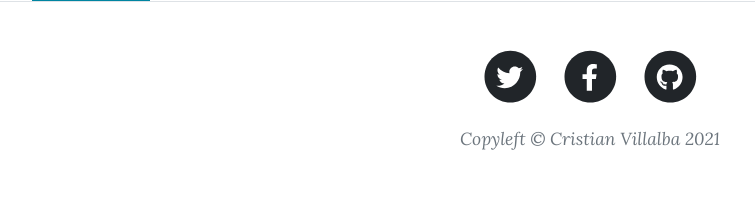
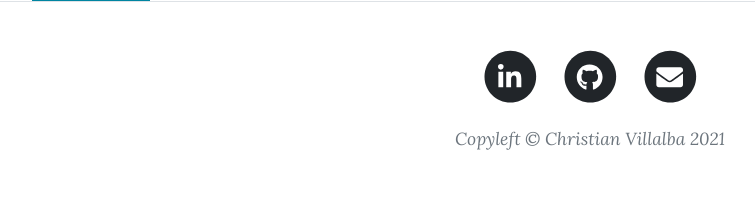
Before and after one commit to ChristianVillalba/social_media, a Django app: page /accounts/signup/ in a window 1280 px wide. Shown: the part 1155-1355 px from the top of the page, without its empty margins (50-805 px from the left). Run offline with Django 3.2, Linux system fonts and the light colour scheme; some libraries are stand-ins or nearby versions.

Commit message:
adds social links

```diff
--- a/socialsite/templates/base.html
+++ b/socialsite/templates/base.html
@@ -75,31 +75,31 @@
         <div class="col-md-10 col-lg-8 col-xl-7">
           <ul class="list-inline text-center">
             <li class="list-inline-item">
-              <a href="#!">
+              <a href="https://www.linkedin.com/in/christian-villalba-2233ab206/">
                 <span class="fa-stack fa-lg">
                   <i class="fas fa-circle fa-stack-2x"></i>
-                  <i class="fab fa-twitter fa-stack-1x fa-inverse"></i>
+                  <i class="fab fa-linkedin-in fa-stack-1x fa-inverse"></i>
                 </span>
               </a>
             </li>
             <li class="list-inline-item">
-              <a href="#!">
-                <span class="fa-stack fa-lg">
-                  <i class="fas fa-circle fa-stack-2x"></i>
-                  <i class="fab fa-facebook-f fa-stack-1x fa-inverse"></i>
-                </span>
-              </a>
-            </li>
-            <li class="list-inline-item">
-              <a href="#!">
+              <a href="https://github.com/ChristianVillalba!">
                 <span class="fa-stack fa-lg">
                   <i class="fas fa-circle fa-stack-2x"></i>
                   <i class="fab fa-github fa-stack-1x fa-inverse"></i>
                 </span>
               </a>
             </li>
+            <li class="list-inline-item">
+              <a href="mailto:christianvillalba.uk@gmail.com">
+                <span class="fa-stack fa-lg">
+                  <i class="fas fa-circle fa-stack-2x"></i>
+                  <i class="fas fa-envelope fa-stack-1x fa-inverse"></i>
+                </span>
+              </a>
+            </li>
           </ul>
-          <div class="small text-center text-muted fst-italic">Copyleft &copy; Cristian Villalba 2021</div>
+          <div class="small text-center text-muted fst-italic">Copyleft &copy; Christian Villalba 2021</div>
         </div>
       </div>
     </div>
```
